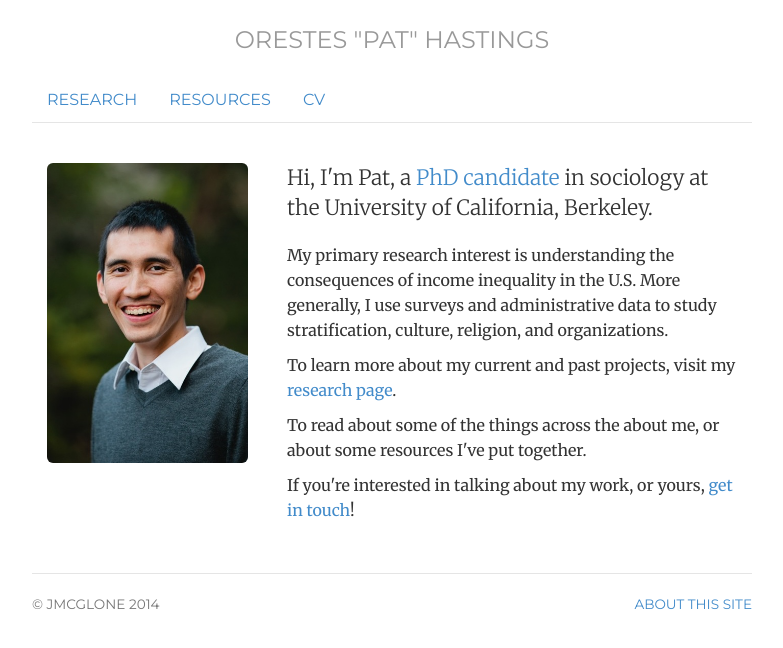
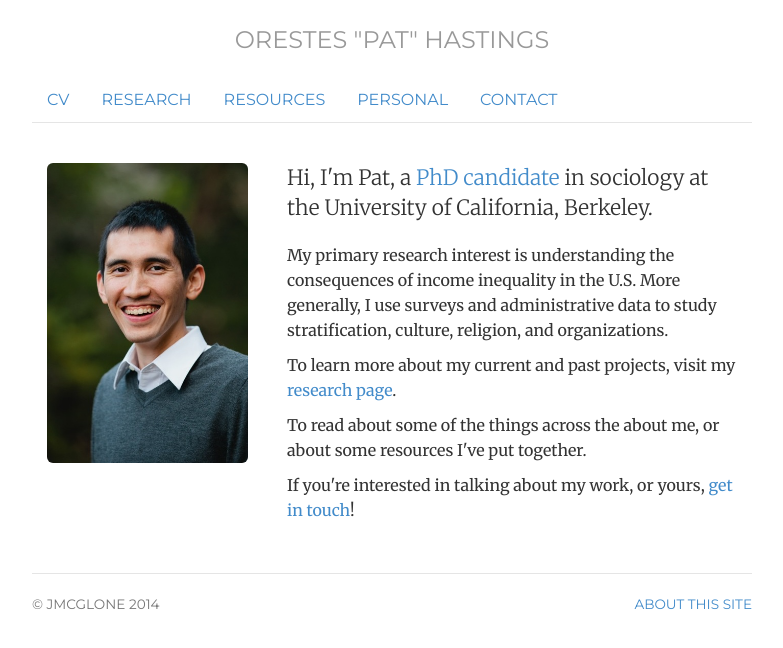
Before and after one commit to ophastings/ophastings.github.io, a Jekyll site: the page built from index.html, in a window 1280 px wide. Shown: the top 648 px of the page, without its empty margins (248-1031 px from the left). Built offline with Jekyll 4.4.1, drawn with Linux system fonts in a browser that asks for light colours.

Commit message:
Update header.html

```diff
--- a/_includes/header.html
+++ b/_includes/header.html
@@ -1,10 +1,10 @@
 <div class="header">
 <h3 class="text-muted"><a href="/">Orestes "Pat" Hastings</a></h3>
 	<ul class="nav nav-pills">
-		<!-- <li class="{{ page.projects }}"><a href="/projects" title="Projects">Projects</a></li> -->
+		<li class="{{ page.cv }}"><a href="/HastingsCV.pdf" title="CV">CV</a></li>
 		<li class="{{ page.research }}"><a href="/research" title="Research">Research</a></li>
-		<li class="{{ page.resources }}"><a href="/resources" title="Research">Resources</a></li>
-		<!-- <li class="{{ page.contact }}"><a href="/contact" title="Contact">Contact</a></li> -->
-		<li class="{{ page.cv }}"><a href="/HastingsCV.pdf" title="CV">CV</a></li>
+		<li class="{{ page.resources }}"><a href="/resources" title="Resources">Resources</a></li>
+		<li class="{{ page.personal }}"><a href="/personal" title="Personal">Personal</a></li>
+		<li class="{{ page.contact }}"><a href="/contact" title="Contact">Contact</a></li>
 	</ul>
 </div> <!-- /header -->
```
